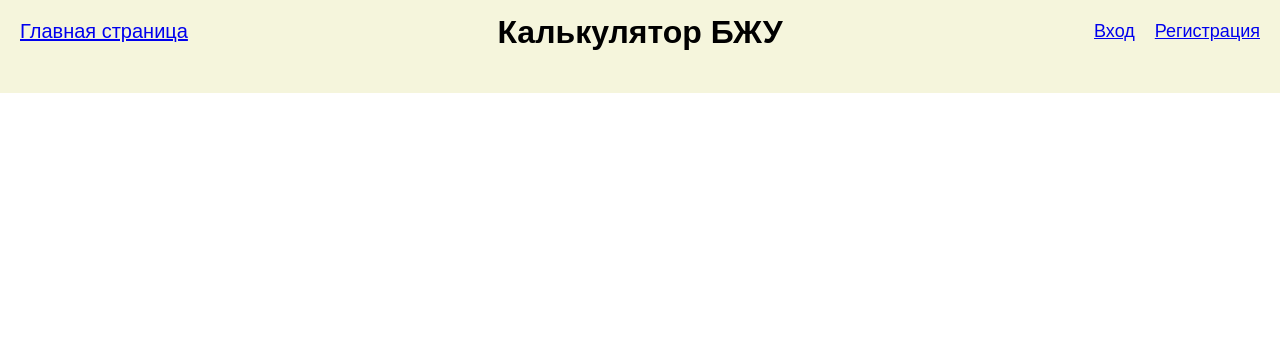
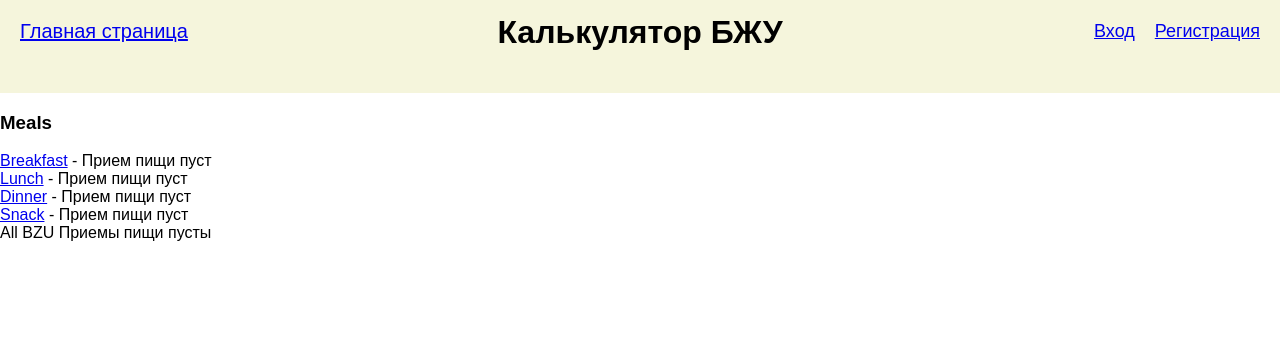
Before and after one commit to Eg0rG0/FoodCalculatorProjectDjango, a Django app: page / in a window 1280 px wide. Shown: the top 353 px of the page. Run offline with Django 5.2, Linux system fonts and the light colour scheme.

Commit message:
added part of the basic functionality of the calculator + '' changed to ""

```diff
--- a/MySite/BZYCalculator/apps.py
+++ b/MySite/BZYCalculator/apps.py
@@ -1,5 +1,5 @@
 from django.apps import AppConfig
 
 class BzycalculatorConfig(AppConfig):
-    default_auto_field = 'django.db.models.BigAutoField'
-    name = 'BZYCalculator'
+    default_auto_field = "django.db.models.BigAutoField"
+    name = "BZYCalculator"
--- a/MySite/BZYCalculator/templates/BZYCalculator/index.html
+++ b/MySite/BZYCalculator/templates/BZYCalculator/index.html
@@ -1,5 +1,63 @@
 {% extends 'base.html' %}
 
 {% block content %}
-
+<div class="container">
+    <div class="row">
+        <div class="col-md-3">
+            <h3>Meals</h3>
+            <ul>
+                <li><a href="{% url 'calculate' meal_type='Breakfast' %}">Breakfast</a> -
+                    {% if breakfast_info %}
+                        Белки: {{ breakfast_info.total_proteins }},
+                        Жиры: {{ breakfast_info.total_fats }},
+                        Углеводы: {{ breakfast_info.total_carbs }},
+                        Калории: {{ breakfast_info.total_calories }}
+                    {% else %}
+                        Прием пищи пуст
+                    {% endif %}
+                </li>
+                <li><a href="{% url 'calculate' meal_type='Lunch' %}">Lunch</a> -
+                    {% if lunch_info %}
+                        Белки: {{ lunch_info.total_proteins }},
+                        Жиры: {{ lunch_info.total_fats }},
+                        Углеводы: {{ lunch_info.total_carbs }},
+                        Калории: {{ lunch_info.total_calories }}
+                    {% else %}
+                        Прием пищи пуст
+                    {% endif %}
+                </li>
+                <li><a href="{% url 'calculate' meal_type='Dinner' %}">Dinner</a> -
+                    {% if dinner_info %}
+                        Белки: {{ dinner_info.total_proteins }},
+                        Жиры: {{ dinner_info.total_fats }},
+                        Углеводы: {{ dinner_info.total_carbs }},
+                        Калории: {{ dinner_info.total_calories }}
+                    {% else %}
+                        Прием пищи пуст
+                    {% endif %}
+                </li>
+                <li><a href="{% url 'calculate' meal_type='Snack' %}">Snack</a> -
+                    {% if snack_info %}
+                        Белки: {{ snack_info.total_proteins }},
+                        Жиры: {{ snack_info.total_fats }},
+                        Углеводы: {{ snack_info.total_carbs }},
+                        Калории: {{ snack_info.total_calories }}
+                    {% else %}
+                        Прием пищи пуст
+                    {% endif %}
+                </li>
+                All BZU
+                    {% if snack_info %}
+                        Белки: {{ all_day_info.total_proteins }},
+                        Жиры: {{ all_day_info.total_fats }},
+                        Углеводы: {{ all_day_info.total_carbs }},
+                        Калории: {{ all_day_info.total_calories }}
+                    {% else %}
+                        Приемы пищи пусты
+                    {% endif %}
+                </li>
+            </ul>
+        </div>
+    </div>
+</div>
 {% endblock %}
--- a/MySite/BZYCalculator/urls.py
+++ b/MySite/BZYCalculator/urls.py
@@ -3,16 +3,17 @@ from django.urls import path
 from . import views
 
 urlpatterns = [
-    path('', views.index, name='home'),  # http://127.0.0.1:8000
-    path('registration/', views.registration, name='registration'),  # http://127.0.0.1:8000/registration
-    path('sing_up/', views.sing_up, name='sing_up'),  # http://127.0.0.1:8000/sing_up
-    path('personal_account/', views.personal_account, name='personal_account'),
-    path('personal_data/', views.personal_data, name='personal_data'),
-    path('my_foods/', views.my_foods, name='my_foods'),
-    path('my_carts/', views.my_carts, name='my_carts'),
-    path('exit/', views.exit_site, name='exit'),
-    path('delete_food/<int:food_id>/', views.delete_food, name='delete_food'),
-    path('delete_cart/<int:cart_id>/', views.delete_cart, name='delete_cart'),
-    path('food_cart_change/<int:cart_id>/', views.food_cart_change, name='food_cart_change'),
+    path("", views.index, name="home"),  # http://127.0.0.1:8000
+    path("registration/", views.registration, name="registration"),  # http://127.0.0.1:8000/registration
+    path("sing_up/", views.sing_up, name="sing_up"),  # http://127.0.0.1:8000/sing_up
+    path("personal_account/", views.personal_account, name="personal_account"),
+    path("personal_data/", views.personal_data, name="personal_data"),
+    path("my_foods/", views.my_foods, name="my_foods"),
+    path("my_carts/", views.my_carts, name="my_carts"),
+    path("exit/", views.exit_site, name="exit"),
+    path("delete_food/<int:food_id>/", views.delete_food, name="delete_food"),
+    path("delete_cart/<int:cart_id>/", views.delete_cart, name="delete_cart"),
+    path("food_cart_change/<int:cart_id>/", views.food_cart_change, name="food_cart_change"),
     path("delete_food_from_cart/<int:cart_id>/<int:food_id>/", views.delete_food_from_cart, name="delete_food_from_cart"),
+    path("calculate/<str:meal_type>/", views.calculate, name="calculate"),
 ]
--- a/MySite/BZYCalculator/views.py
+++ b/MySite/BZYCalculator/views.py
@@ -1,17 +1,57 @@
+import datetime
+
 from django.contrib.auth import authenticate, login, logout
 from django.contrib.auth.decorators import login_required
 from django.http import HttpResponse, HttpResponseNotFound, JsonResponse
 from django.shortcuts import render, redirect, get_object_or_404
+from django.utils import timezone
 
-from BZYCalculator.forms import CustomUserRegistrationForm, CustomUserSingUpForm, FoodCreationForm, \
-    CustomUserChangeForm, FoodCartCreationForm, FoodCartChangeForm
-from BZYCalculator.models import Food, CustomUser, FoodCart
+from .forms import CustomUserRegistrationForm, CustomUserSingUpForm, FoodCreationForm, \
+    CustomUserChangeForm, FoodCartCreationForm, FoodCartChangeForm, AddMealForm
+from .models import Food, CustomUser, FoodCart, Meal
 
 
 def index(request):
-    menu = [{"title": "Вход", "url_name": "sing_up"},
-            {"title": "Регистрация", "url_name": "registration"}]
-    return render(request, "BZYCalculator/index.html", context={'menu': menu})
+    if request.user.is_authenticated:
+        breakfast_info = get_meal_info(request.user, "Breakfast")
+        lunch_info = get_meal_info(request.user, "Lunch")
+        dinner_info = get_meal_info(request.user, "Dinner")
+        snack_info = get_meal_info(request.user, "Snack")
+        all_day_info = get_meal_info(request.user)
+        context = {
+            "breakfast_info": breakfast_info,
+            "lunch_info": lunch_info,
+            "dinner_info": dinner_info,
+            "snack_info": snack_info,
+            "all_day_info": all_day_info
+        }
+    else:
+        context = {
+            "breakfast_info": 0,
+            "lunch_info": 0,
+            "dinner_info": 0,
+            "snack_info": 0,
+        }
+
+    return render(request, "BZYCalculator/index.html", context)
+
+
+def get_meal_info(user, meal_type=None) -> {str: float}:
+    if meal_type:
+        meals = Meal.objects.filter(user=user, meal_type=meal_type, date=timezone.now().date())
+    else:
+        meals = Meal.objects.filter(user=user,date=timezone.now().date())
+    total_proteins = sum(meal.food.proteins * meal.weight for meal in meals) / 100
+    total_fats = sum(meal.food.fats * meal.weight for meal in meals) / 100
+    total_carbs = sum(meal.food.carbs * meal.weight for meal in meals) / 100
+    total_calories = sum(meal.food.calories * meal.weight for meal in meals) / 100
+
+    return {
+        "total_proteins": round(total_proteins, 2),
+        "total_fats": round(total_fats, 2),
+        "total_carbs": round(total_carbs, 2),
+        "total_calories": round(total_calories, 2),
+    }
 
 
 def registration(request):
@@ -22,16 +62,16 @@ def registration(request):
             return redirect("home")
     else:
         form = CustomUserRegistrationForm()
-    return render(request, "BZYCalculator/registration.html", {'form': form})
+    return render(request, "BZYCalculator/registration.html", {"form": form})
 
 
 def sing_up(request):
-    if request.method == 'POST':
+    if request.method == "POST":
         form = CustomUserSingUpForm(request, data=request.POST)
         if form.is_valid():
             user = form.get_user()
             login(request, user)
-            return redirect('home')
+            return redirect("home")
     else:
         form = CustomUserSingUpForm()
 
@@ -52,7 +92,7 @@ def personal_account(request):
 def personal_data(request):
     user = request.user
     form = CustomUserChangeForm(instance=user)
-    if request.method == 'POST':
+    if request.method == "POST":
         form = CustomUserChangeForm(request.POST, instance=user)
         if form.is_valid():
             form.save()
@@ -67,8 +107,8 @@ def my_carts(request):
             food_cart = form.save(commit=False)
             food_cart.user = request.user
             food_cart.save()
-            food_cart.foods.add(*request.POST.getlist('foods'))
-            return redirect('my_carts')
+            food_cart.foods.add(*request.POST.getlist("foods"))
+            return redirect("my_carts")
         else:
             print(form.errors)
     else:
@@ -77,10 +117,10 @@ def my_carts(request):
     carts = FoodCart.objects.filter(user=request.user)
     available_foods = Food.objects.filter(user=request.user)
 
-    return render(request, 'BZYCalculator/my_carts.html', {
-        'form': form,
-        'available_foods': available_foods,
-        'carts': carts
+    return render(request, "BZYCalculator/my_carts.html", {
+        "form": form,
+        "available_foods": available_foods,
+        "carts": carts
     })
 
 
@@ -90,17 +130,19 @@ def my_foods(request):
         if form.is_valid():
             food = form.save(commit=False)
             food.user = request.user
+            food.calories = (form.cleaned_data["proteins"] * 4.1 + form.cleaned_data["fats"] * 9 +
+                             form.cleaned_data["carbs"] * 4.1)
             food.save()
-            redirect('my_foods')
+            redirect("my_foods")
         else:
-            return JsonResponse({'success': False, 'errors': form.errors})
+            return JsonResponse({"success": False, "errors": form.errors})
     else:
         form = FoodCreationForm()
 
-    sort_by = request.GET.get('sort_by')
+    sort_by = request.GET.get("sort_by")
     if sort_by:
         user_foods = request.user.foods.all().order_by(sort_by)
-        if request.GET.get('sort_direction') == 'desc':
+        if request.GET.get("sort_direction") == "desc":
             user_foods = user_foods.reverse()
     else:
         user_foods = request.user.foods.all()
@@ -111,15 +153,15 @@ def my_foods(request):
 def delete_food(request, food_id):
     food = get_object_or_404(Food, pk=food_id)
     food.delete()
-    return redirect('my_foods')
+    return redirect("my_foods")
 
 
 def delete_cart(request, cart_id):
     cart = get_object_or_404(FoodCart, pk=cart_id)
-    if request.method == 'POST':
+    if request.method == "POST":
         cart.delete()
-        return redirect('my_carts')
-    return render(request, 'BZYCalculator/delete_cart.html', {'cart': cart})
+        return redirect("my_carts")
+    return render(request, "BZYCalculator/delete_cart.html", {"cart": cart})
 
 
 def food_cart_change(request, cart_id):
@@ -127,18 +169,18 @@ def food_cart_change(request, cart_id):
     user_products = Food.objects.filter(user=request.user)
     available_foods = user_products.exclude(pk__in=cart.foods.all())
 
-    if request.method == 'POST':
+    if request.method == "POST":
         form = FoodCartChangeForm(request.POST)
         if form.is_valid():
-            food_ids = form.cleaned_data['foods']
+            food_ids = form.cleaned_data["foods"]
             foods_to_add = Food.objects.filter(pk__in=food_ids)
             cart.foods.add(*foods_to_add)
-            return redirect('food_cart_change', cart_id=cart_id)
+            return redirect("food_cart_change", cart_id=cart_id)
     else:
         form = FoodCartChangeForm()
-    return render(request, "BZYCalculator/food_cart_change.html", {'cart': cart,
-                                                                   'available_foods': available_foods,
-                                                                   'form': form})
+    return render(request, "BZYCalculator/food_cart_change.html", {"cart": cart,
+                                                                   "available_foods": available_foods,
+                                                                   "form": form})
 
 
 def delete_food_from_cart(request, cart_id, food_id):
@@ -148,9 +190,32 @@ def delete_food_from_cart(request, cart_id, food_id):
     return redirect("food_cart_change", cart_id=cart_id)
 
 
+def calculate(request, meal_type):
+    if not request.user.is_authenticated:
+        return redirect("sign_up")
+
+    meals = Meal.objects.filter(user=request.user, meal_type=meal_type, date=timezone.now().date())
+
+    if request.method == "POST":
+        form = AddMealForm(request.POST, user=request.user, meal_type=meal_type, date=timezone.now().date())
+        if form.is_valid():
+            form.save()
+            return redirect("calculate", meal_type=meal_type)
+    else:
+        form = AddMealForm(user=request.user, meal_type=meal_type)
+
+    context = {
+        "meal_type": meal_type,
+        "meals": meals,
+        "form": form,
+    }
+
+    return render(request, "BZYCalculator/calculate.html", context)
+
+
 def exit_site(request):
     logout(request)
-    return redirect('home')
+    return redirect("home")
 
 
 def page_not_found(request, exception):
```
Also changed, not shown: MySite/BZYCalculator/consumers.py (+4 -4 lines), MySite/BZYCalculator/forms.py (+41 -12 lines), MySite/BZYCalculator/models.py (+16 -3 lines), MySite/db.sqlite3, 1 other file.
